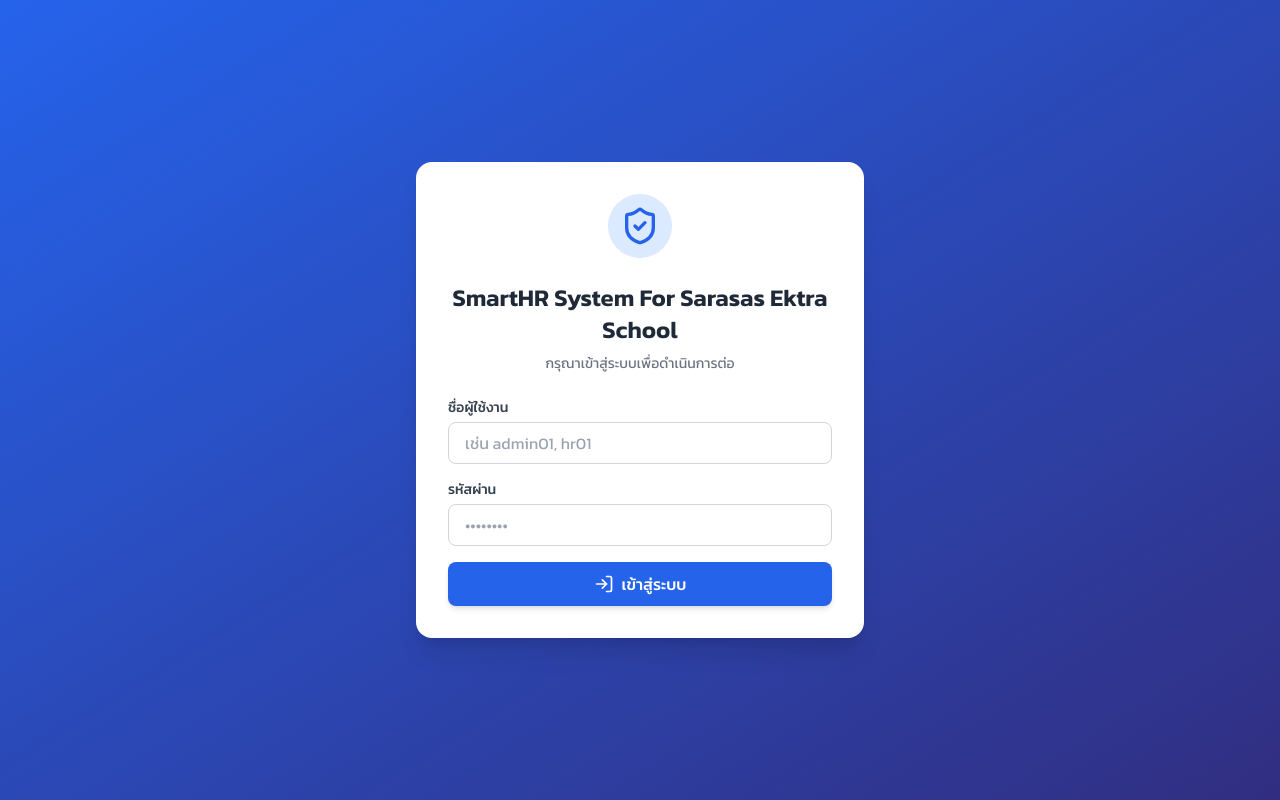
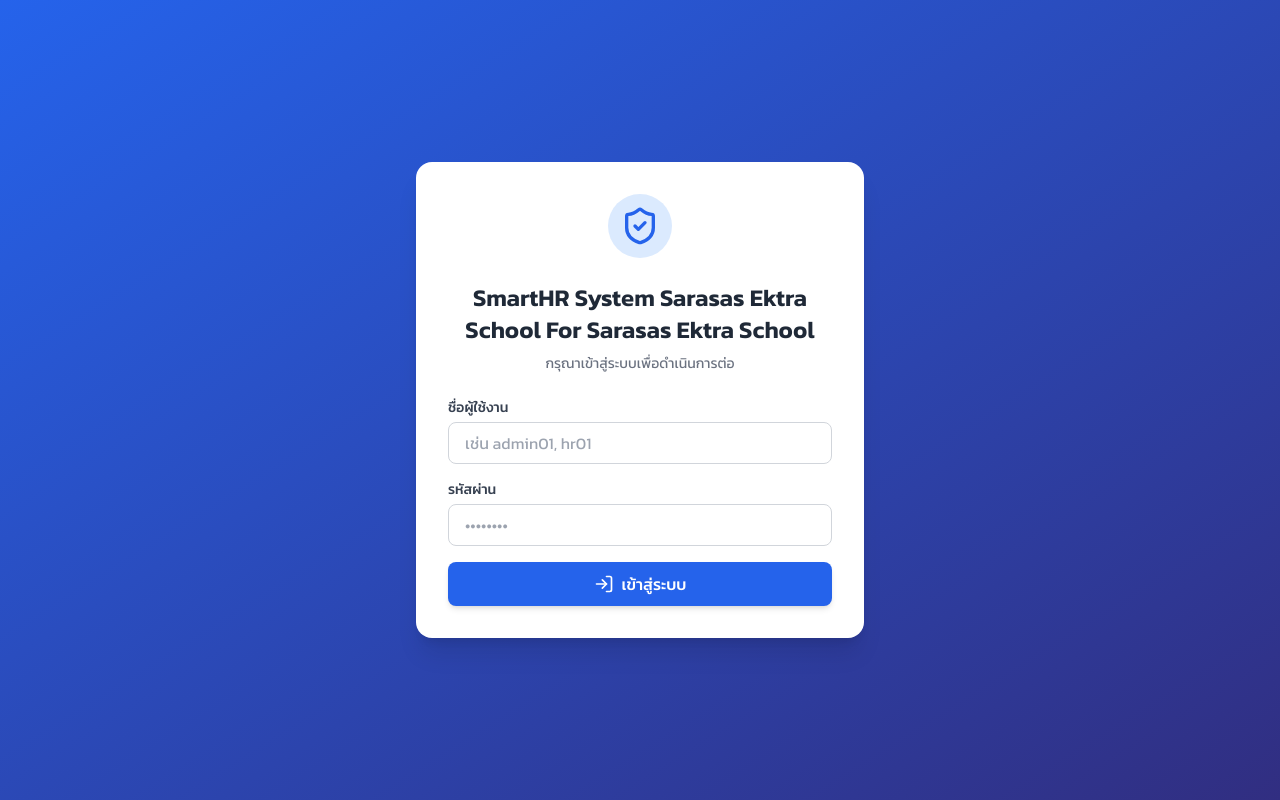
Before and after one commit to adminektra/work1, a plain HTML site: page index.html in a window 1280 px wide. Drawn offline with nearby package versions, Linux system fonts and the light colour scheme.

Commit message:
index.html

```diff
--- a/index.html
+++ b/index.html
@@ -38,7 +38,7 @@
                     <i data-lucide="shield-check" class="w-10 h-10"></i>
                 </div>
             </div>
-            <h1 class="text-2xl font-bold text-center text-gray-800 mb-2">SmartHR System For Sarasas Ektra School</h1>
+            <h1 class="text-2xl font-bold text-center text-gray-800 mb-2">SmartHR System Sarasas Ektra School For Sarasas Ektra School</h1>
             <p class="text-center text-gray-500 text-sm mb-6">กรุณาเข้าสู่ระบบเพื่อดำเนินการต่อ</p>
 
             <form id="loginForm" class="space-y-4">
```
